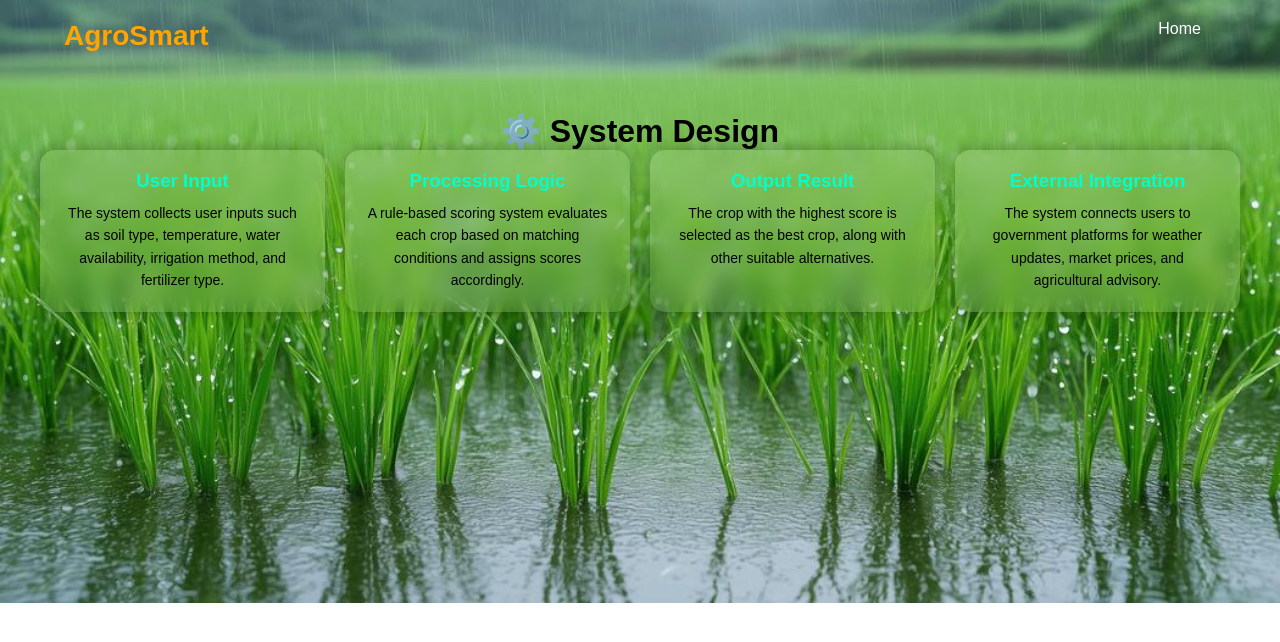
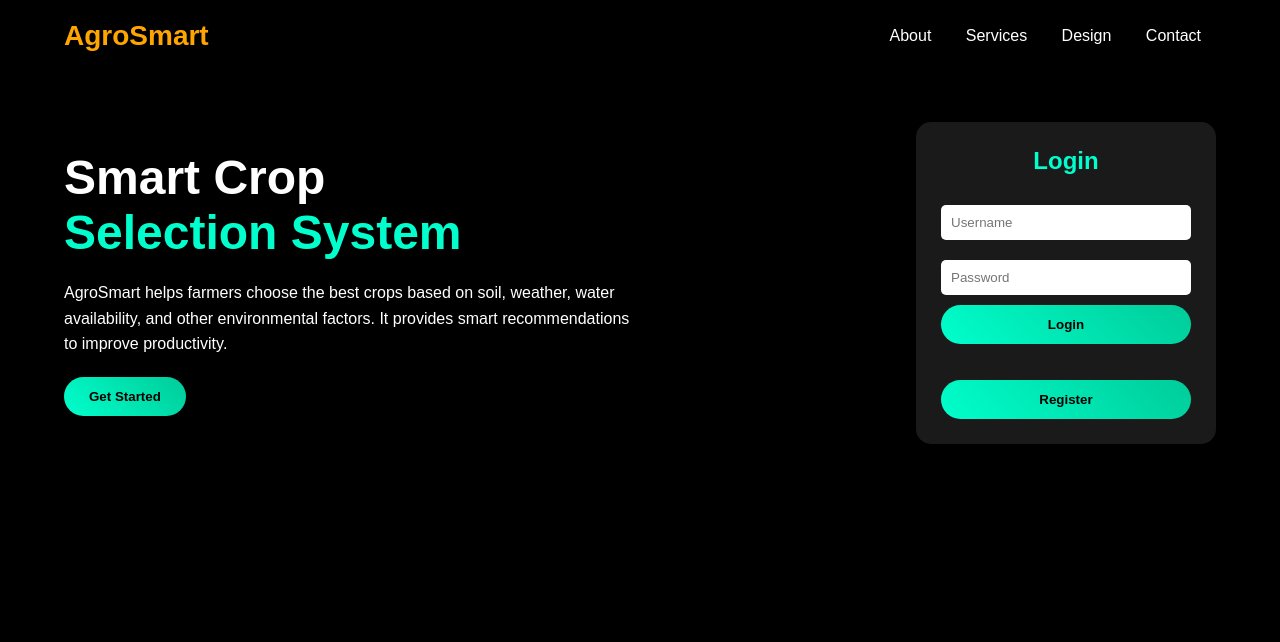
Before and after one commit to vborude/smart-crop-selection, a plain HTML site: page design.html in a window 1280 px wide. Drawn offline with Linux system fonts and the light colour scheme.

Commit message:
Update design.html

```diff
--- a/design.html
+++ b/design.html
@@ -1,26 +1,37 @@
 <!DOCTYPE html>
 <html lang="en">
 <head>
+  <meta name="viewport" content="width=device-width, initial-scale=1.0">
 
-<title>System Design - AgroSmart</title>
+<title>AgroSmart - Home</title>
+
+<script>
+if (localStorage.getItem("loggedIn") === "true") {
+    window.location.href = "second.html";
+}
+</script>
 
 <style>
 *{
     margin:0;
     padding:0;
     box-sizing:border-box;
-    font-family: 'Poppins', sans-serif;
-}
-body{
-    background: url('sample3.jpg') no-repeat center center/cover;
+    font-family:'Poppins', sans-serif;
 }
 
+body{
+    background:black;
+    min-height:100vh;
+    color:white;
+}
 
 /* NAVBAR */
 .navbar{
     display:flex;
     justify-content:space-between;
+    align-items:center;
     padding:20px 5%;
+    flex-wrap:wrap;
 }
 
 .logo{
@@ -32,7 +43,7 @@ body{
 .menu a{
     margin:0 15px;
     text-decoration:none;
-    color: white;
+    color:white;
     transition:0.3s;
 }
 
@@ -42,42 +53,111 @@ body{
 
 /* MAIN */
 .main{
-    padding:40px;
-    text-align:center;
+    display:flex;
+    justify-content:space-between;
+    align-items:center;
+    padding:50px 5%;
+    flex-wrap:wrap;
 }
 
-/* GRID */
-.grid{
-    display:grid;
-    grid-template-columns: repeat(auto-fit, minmax(280px,1fr));
-    gap:20px;
+/* LEFT CONTENT */
+.content{
+    width:50%;
 }
 
-/* CARD */
-.card{
-    background: rgba(255,255,255,0.1);
-    border-radius:15px;
-    backdrop-filter: blur(10px);
-    padding:20px;
-    transition:0.3s;
-    box-shadow:0 0 15px rgba(0,0,0,0.3);
+.content h1{
+    font-size:48px;
 }
 
-.card:hover{
-    transform:translateY(-10px);
+.content span{
+    color:#00ffcc;
+}
+
+.content p{
+    margin:20px 0;
+    line-height:1.6;
+}
+
+/* BUTTON */
+.btn{
+    padding:12px 25px;
+    border:none;
+    border-radius:25px;
+    background: linear-gradient(45deg,#00ffcc,#00cc99);
+    color:black;
+    font-weight:bold;
+    cursor:pointer;
+}
+
+/* LOGIN CARD */
+.login-box{
+    width:300px;
+    background: rgba(255,255,255,0.1);
+    backdrop-filter: blur(12px);
+    padding:25px;
+    border-radius:15px;
+    box-shadow:0 0 20px rgba(0,0,0,0.4);
+    transition:0.3s;
+}
+
+.login-box:hover{
+    transform:translateY(-8px);
     box-shadow:0 0 25px rgba(0,255,200,0.5);
 }
 
-/* TITLE */
-.card h3{
-    margin-bottom:10px;
+.login-box h2{
+    text-align:center;
+    margin-bottom:20px;
     color:#00ffcc;
 }
 
-/* TEXT */
-.card p{
+/* INPUT */
+.login-box input{
+    width:100%;
+    padding:10px;
+    margin:10px 0;
+    border:none;
+    border-radius:5px;
+    outline:none;
+}
+
+/* LOGIN BUTTON */
+.login-box button{
+    width:100%;
+    padding:12px;
+    border:none;
+    border-radius:25px;
+    background: linear-gradient(45deg,#00ffcc,#00cc99);
+    color:black;
+    font-weight:bold;
+    cursor:pointer;
+}
+
+/* LINKS */
+.links{
+    text-align:center;
+    margin-top:10px;
+}
+
+.links a{
+    display:block;
+    color:#00ffcc;
+    text-decoration:none;
+    margin:5px 0;
     font-size:14px;
-    line-height:1.6;
+}
+
+/* RESPONSIVE */
+@media(max-width:768px){
+    .main{
+        flex-direction:column;
+        text-align:center;
+    }
+
+    .content{
+        width:100%;
+        margin-bottom:30px;
+    }
 }
 
 </style>
@@ -89,56 +169,74 @@ body{
     <div class="logo">AgroSmart</div>
 
     <div class="menu">
-        <a href="index.html">Home</a>
+        <a href="about.html">About</a>
+        <a href="service.html">Services</a>
+        <a href="design.html">Design</a>
+        <a href="contact.html">Contact</a>
 
     </div>
 </div>
 
 <div class="main">
 
-<h1>⚙️ System Design</h1>
+<!-- LEFT -->
+<div class="content">
+    <h1>Smart Crop <br><span>Selection System</span></h1>
 
-<div class="grid">
+    <p>
+        AgroSmart helps farmers choose the best crops based on soil,
+        weather, water availability, and other environmental factors.
+        It provides smart recommendations to improve productivity.
+    </p>
 
-    <!-- INPUT -->
-    <div class="card">
-        <h3>User Input</h3>
-        <p>
-            The system collects user inputs such as soil type, temperature,
-            water availability, irrigation method, and fertilizer type.
-        </p>
-    </div>
+    <button class="btn">Get Started</button>
+</div>
 
-    <!-- PROCESS -->
-    <div class="card">
-        <h3>Processing Logic</h3>
-        <p>
-            A rule-based scoring system evaluates each crop based on
-            matching conditions and assigns scores accordingly.
-        </p>
-    </div>
 
-    <!-- OUTPUT -->
-    <div class="card">
-        <h3>Output Result</h3>
-        <p>
-            The crop with the highest score is selected as the best crop,
-            along with other suitable alternatives.
-        </p>
-    </div>
+<div class="login-box">
+    <h2>Login</h2>
+    <form onsubmit="login(event)">
 
-    <!-- SERVICES -->
-    <div class="card">
-        <h3>External Integration</h3>
-        <p>
-            The system connects users to government platforms for
-            weather updates, market prices, and agricultural advisory.
-        </p>
-    </div>
+    <input type="text" id="username" placeholder="Username" required>
+<input type="password" id="password" placeholder="Password" required>
+
+    <button type="submit">Login</button>
+
+</form>
+
+<br></br>
+<a href="register.html">
+    <button type="button">Register</button>
+</a>
+
 
 </div>
 
 </div>
+<script>
+function login(e) {
+    e.preventDefault();
 
+    let enteredUser = document.getElementById("username").value.trim();
+    let enteredPass = document.getElementById("password").value;
+
+    let storedUser = JSON.parse(localStorage.getItem("user"));
+
+    if (storedUser &&
+        enteredUser === storedUser.username &&
+        enteredPass === storedUser.password) {
+
+        // SAVE LOGIN SESSION
+        localStorage.setItem("loggedIn", "true");
+
+        alert("Login Successful ✅");
+
+        window.location.href = "second.html";
+
+    } else {
+        alert("Invalid Username or Password ❌");
+    }
+}
+</script>
 </body>
 </html>
```
